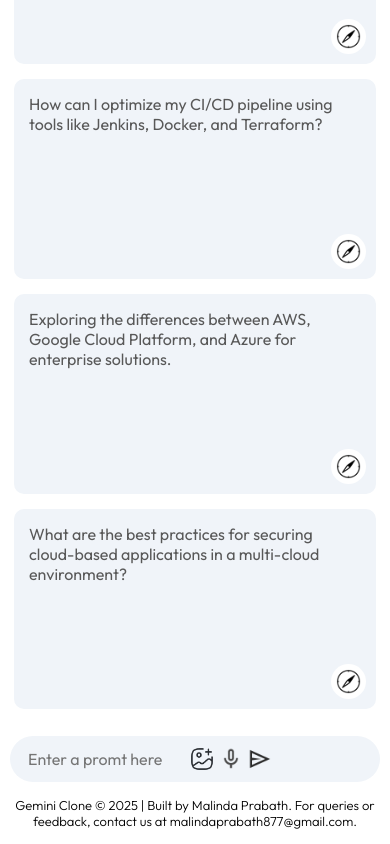
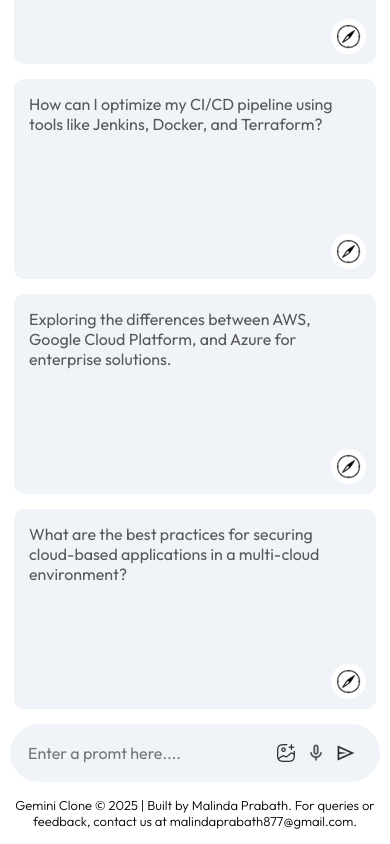
Before and after one commit to malinda6997/Google-Gemini-Clone-Project, a React (Vite) app: page / in a window 390 px wide. Shown: the part 709-1553 px from the top of the page. Built offline with nearby package versions, Linux system fonts and the light colour scheme.

Commit message:
serch-box responsive1

```diff
--- a/src/components/main/Main.css
+++ b/src/components/main/Main.css
@@ -208,13 +208,17 @@
 @media (max-width: 600px) {
 
     .main-bottom input {
-        flex: none;
         width: 150px;
     }
-    /* .main-bottom img {
+    .main-bottom img {
         width: 20px;
+        display: flex;
+        justify-content: flex-end;
 
-    } */
+
+
+
+    }
         .main-bottom  {
         padding: 0px 10px;
 
@@ -223,10 +227,10 @@
         padding: 5px 10px;
     }
     .search-box div {
-        gap: 5px;
+
+        padding: 14px;
     }
     .cards {
-        gap: 10px;
         padding: 8px 14px;
     }
 }
```
